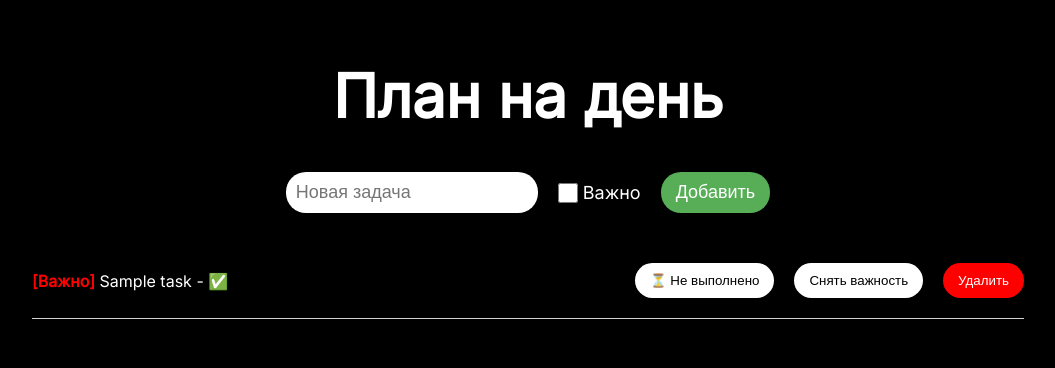
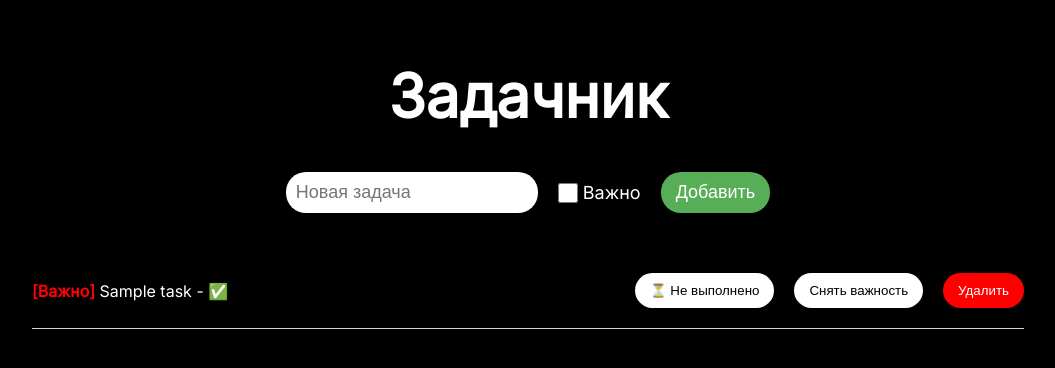
Before and after one commit to Arseny2210/todo-list, a FastAPI app: page / in a window 1280 px wide. Shown: the top 368 px of the page, without its empty margins (112-1167 px from the left). Run offline with FastAPI, Linux system fonts and the light colour scheme; tables that the repository leaves empty hold one stand-in row (values such as "Sample post").

Commit message:
That is all

```diff
--- a/main.py
+++ b/main.py
@@ -22,6 +22,9 @@ def index(request: Request):
 
 @app.post("/add")
 def add_task(name: str = Form(...), important: bool = Form(False)):
+	if not (1 <= len(name) <= 255):
+		return HTMLResponse("Ошибка: имя задачи должно содержать от 1 до 255 символов", status_code=400)
+
 	with get_session() as session:
 		task = Task(name=name, important=important)
 		session.add(task)
--- a/models.py
+++ b/models.py
@@ -2,7 +2,7 @@ from sqlmodel import SQLModel, Field, create_engine, Session,select
 
 class Task(SQLModel, table = True):
 	id: int | None = Field(default = None, primary_key = True)
-	name: str
+	name: str  = Field(..., min_length=1, max_length=255)
 	done: bool = False
 	important: bool = False
 
--- a/static/style.css
+++ b/static/style.css
@@ -92,7 +92,7 @@ h1 {
 }
 
 .list-group {
-	padding: 30px 0px;
+	padding: 40px 0px;
 	list-style: none;
 }
 
--- a/templates/index.html
+++ b/templates/index.html
@@ -7,13 +7,14 @@
 	</head>
 	<body>
 		<div class="container">
-			<h1>План на день</h1>
+			<h1>Задачник</h1>
 			<form class="add-task" action="/add" method="post">
 				<input
 					class="main-input"
 					type="text"
 					name="name"
 					placeholder="Новая задача"
+					maxlength="255"
 					required
 				/>
 				<label class="important-label">
```
Also changed, not shown: tasks.db.
